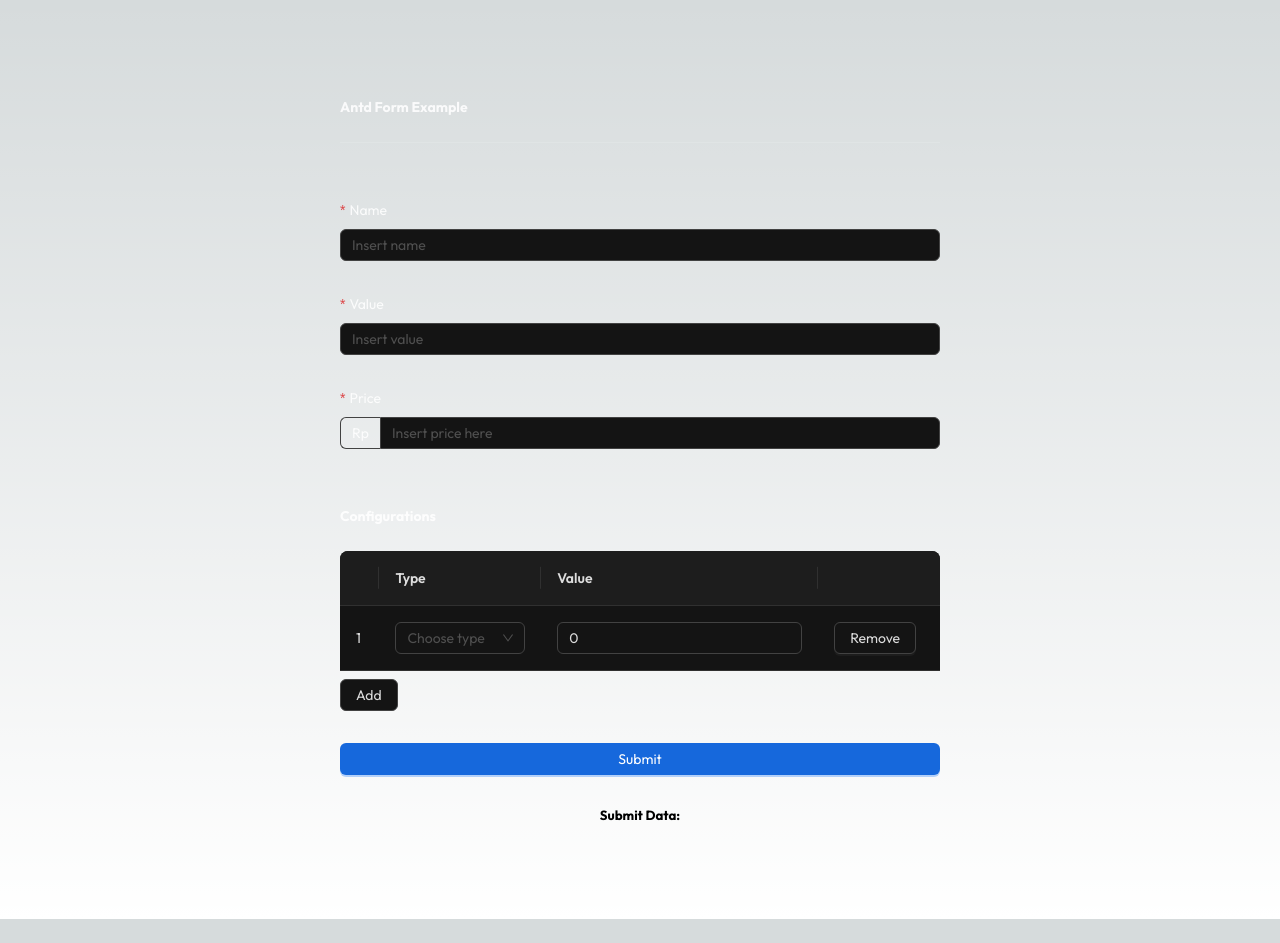
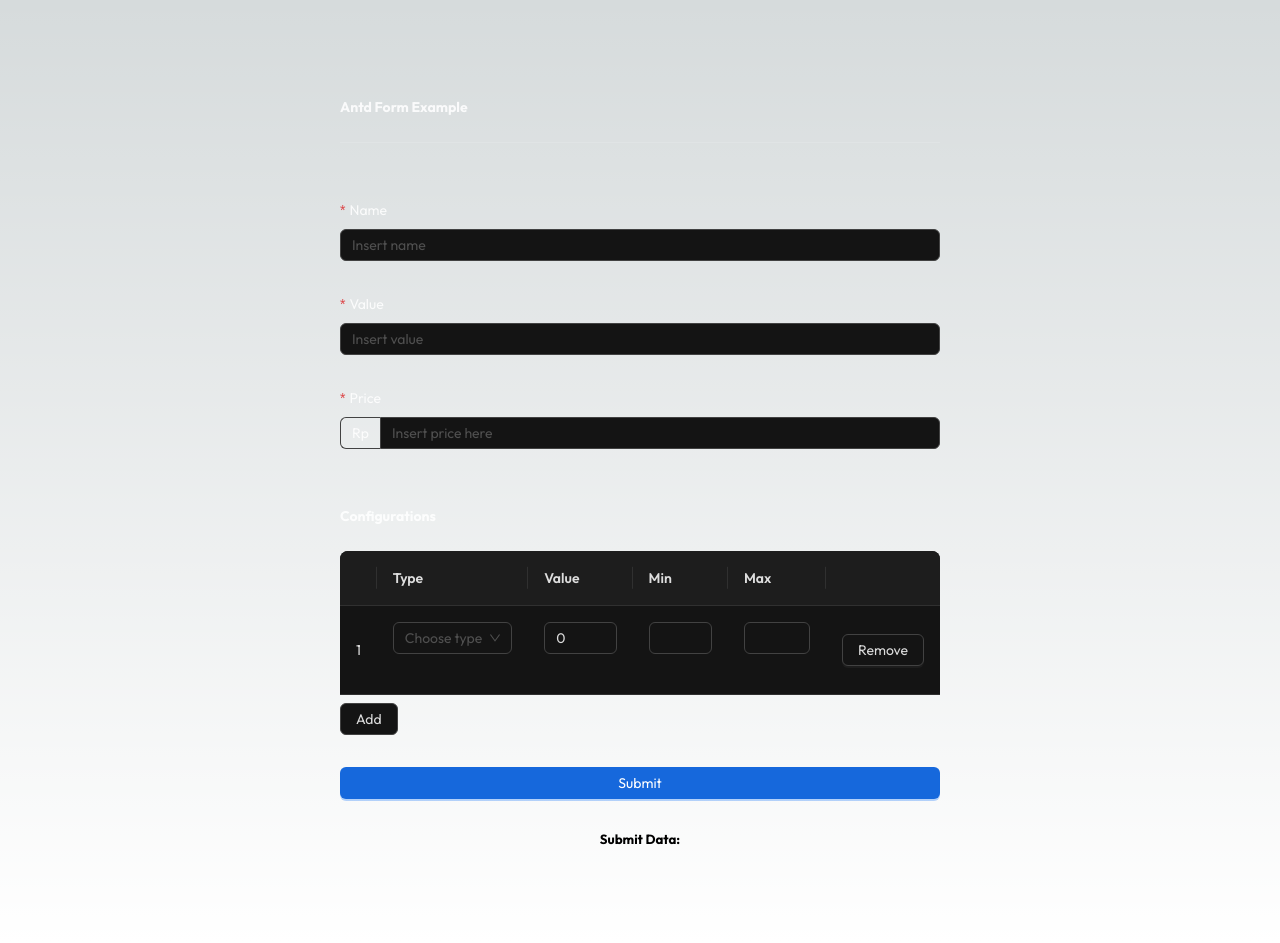
Before and after one commit to agustinusnathaniel/antd-form-base, a Next.js app: page /form in a window 1280 px wide. Both pictures are taken after a click on the button "Add". Before the commit the page ends 919 px from the top, so only its background shows below. Built offline with nearby package versions, Linux system fonts and the light colour scheme.

Commit message:
feat: add dependency validator

```diff
--- a/src/app/form/components/RichDynamicArray.tsx
+++ b/src/app/form/components/RichDynamicArray.tsx
@@ -3,13 +3,22 @@ import { Button, Form, Popconfirm, Select, Space, Table } from "antd";
 import NumericFormatInput from "app/form/components/NumericFormatInput";
 import { typeOptions } from "app/form/constants";
 
+import styles from "./styles.module.css";
+
+const fieldPrefix = "configurations";
+const validNumberMsg = "Value must be filled and above 0";
+
 const RichDynamicArray = () => {
   return (
-    <Space direction="vertical" size="small">
+    <Space
+      direction="vertical"
+      size="small"
+      className={styles["configuration-fields"]}
+    >
       <h4>Configurations</h4>
 
       <Form.List
-        name="configurations"
+        name={fieldPrefix}
         rules={[
           {
             validator: async (_, value) => {
@@ -46,7 +55,6 @@ const RichDynamicArray = () => {
                       rules={[
                         { required: true, message: "Type must be selected" },
                       ]}
-                      noStyle
                     >
                       <Select
                         options={typeOptions}
@@ -67,10 +75,65 @@ const RichDynamicArray = () => {
                           required: true,
                           type: "number",
                           min: 0,
-                          message: "Value must be filled and above 0",
+                          message: validNumberMsg,
                         },
                       ]}
-                      noStyle
+                    >
+                      <NumericFormatInput />
+                    </Form.Item>
+                  )}
+                />
+                <Table.Column
+                  title="Min"
+                  render={(field) => (
+                    <Form.Item
+                      {...field}
+                      name={[field.name, "min"]}
+                      dependencies={[[fieldPrefix, field.name, "max"]]}
+                      rules={[
+                        {
+                          required: true,
+                          type: "number",
+                          min: 0,
+                          message: validNumberMsg,
+                        },
+                        (formInstance) => ({
+                          message: "Min must not be greater than max",
+                          // eslint-disable-next-line @typescript-eslint/no-unused-vars
+                          validator: async (_, value) => {
+                            const max = formInstance.getFieldValue([
+                              fieldPrefix,
+                              field.name,
+                              "max",
+                            ]);
+                            if (value > max) {
+                              return Promise.reject(
+                                new Error("Min must not be greater than max")
+                              );
+                            }
+                            return Promise.resolve();
+                          },
+                        }),
+                      ]}
+                    >
+                      <NumericFormatInput />
+                    </Form.Item>
+                  )}
+                />
+                <Table.Column
+                  title="Max"
+                  render={(field) => (
+                    <Form.Item
+                      {...field}
+                      name={[field.name, "max"]}
+                      rules={[
+                        {
+                          required: true,
+                          type: "number",
+                          min: 0,
+                          message: validNumberMsg,
+                        },
+                      ]}
                     >
                       <NumericFormatInput />
                     </Form.Item>
--- /dev/null
+++ b/src/app/form/components/styles.module.css
@@ -0,0 +1,3 @@
+.configuration-fields .ant-form-item-explain {
+  margin-bottom: 24px;
+}
--- a/src/app/form/types.ts
+++ b/src/app/form/types.ts
@@ -1,6 +1,8 @@
 type Configuration = {
   type: string;
   value: number;
+  min: number;
+  max: number;
 };
 
 export type CustomFormData = {
```
